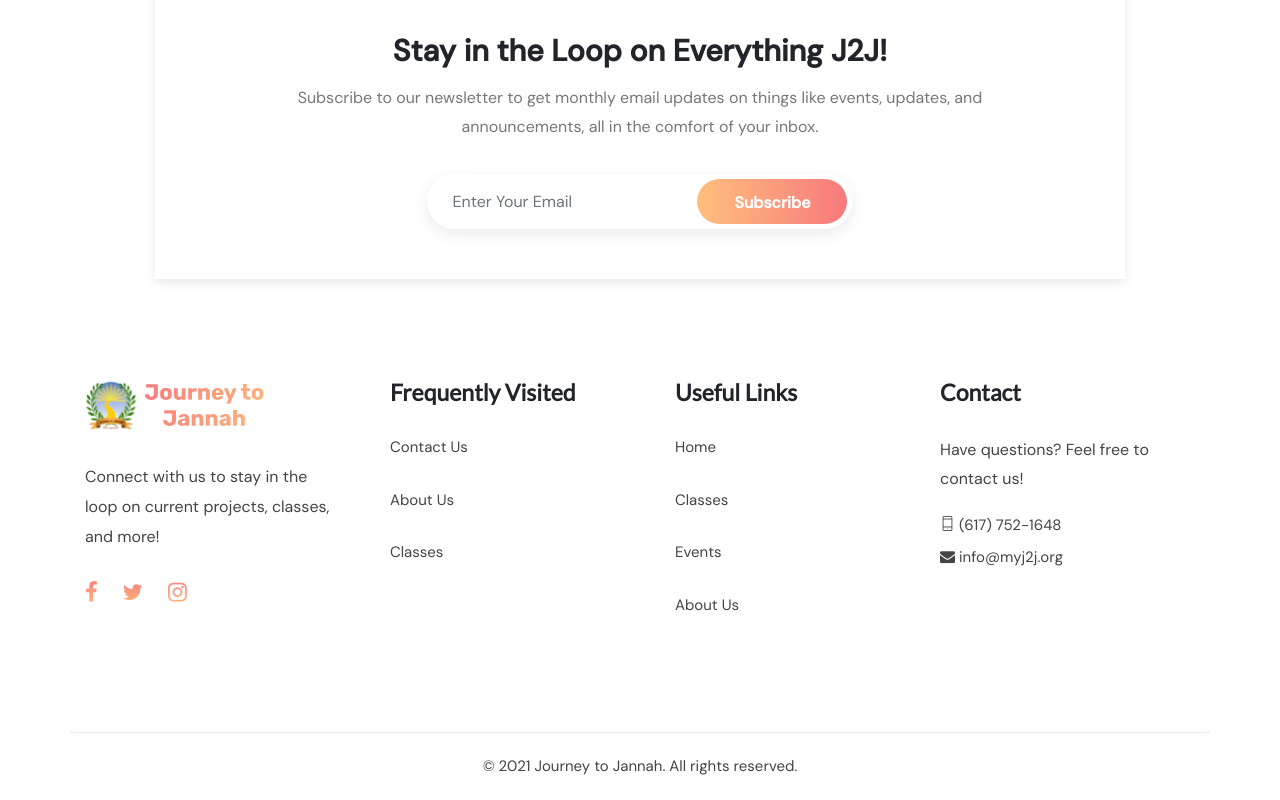
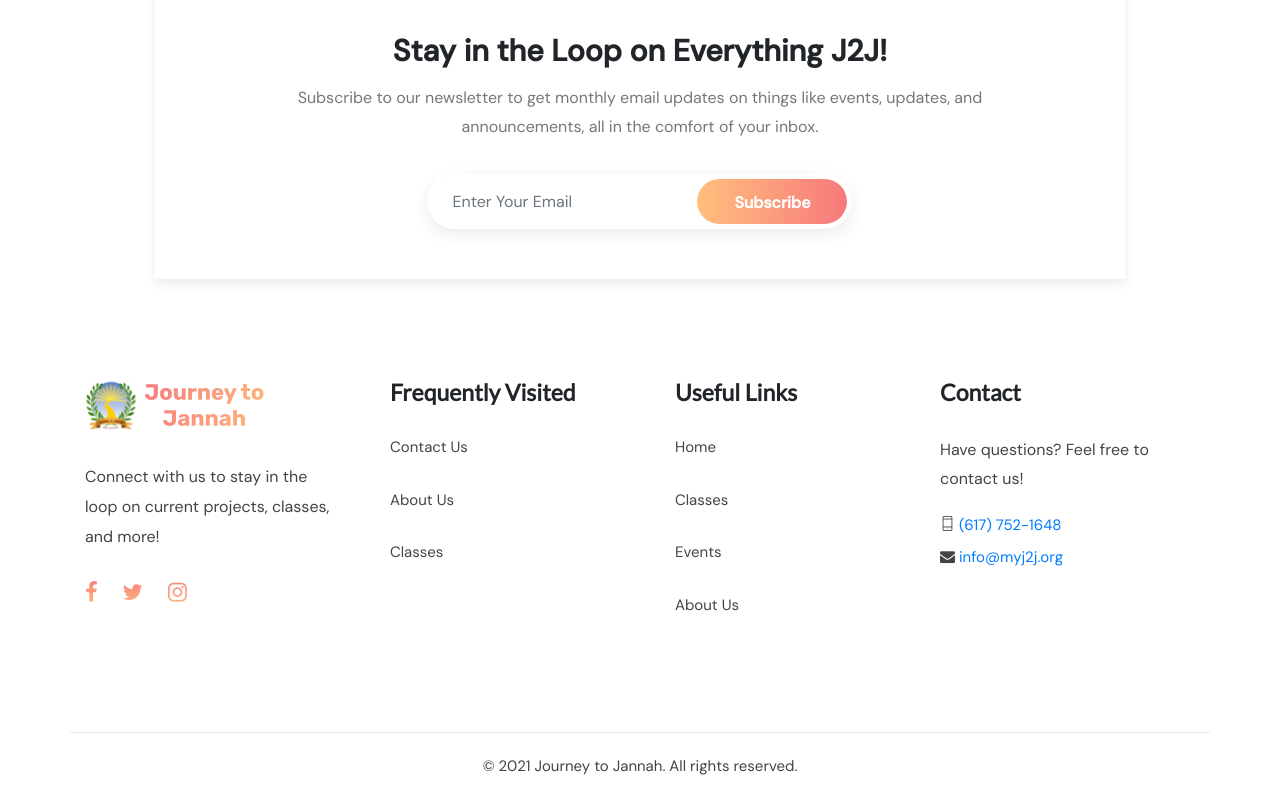
Before and after one commit to journey-jannah/journey-jannah.github.io, a React (Create React App) app: page / in a window 1280 px wide. Shown: the part 4993-5793 px from the top of the page. Built offline with nearby package versions, Linux system fonts and the light colour scheme.

Commit message:
readme + ext link

```diff
--- a/src/components/footer/index.js
+++ b/src/components/footer/index.js
@@ -24,9 +24,9 @@ const Footer = (props) =>{
                                 </div>
                                 <p>Connect with us to stay in the loop on current projects, classes, and more!</p>
                                 <ul>
-                                    <li><Link onClick={ClickHandler} to="https://m.facebook.com/pages/category/Community-Service/Journey-to-Jannah-100734968223242/"><i className="fa fa-facebook"></i></Link></li>
-                                    <li><Link onClick={ClickHandler} to="https://twitter.com/JtoJYouthWing?s=20"><i className="fa fa-twitter"></i></Link></li>
-                                    <li><Link onClick={ClickHandler} to="https://instagram.com/journeytojannah_youthwing?igshid=hm76cionmdoz"><i className="fa fa-instagram"></i></Link></li>
+                                    <li><Link to="//m.facebook.com/pages/category/Community-Service/Journey-to-Jannah-100734968223242/"><i className="fa fa-facebook"></i></Link></li>
+                                    <li><Link to="//twitter.com/JtoJYouthWing?s=20"><i className="fa fa-twitter"></i></Link></li>
+                                    <li><Link to="//instagram.com/journeytojannah_youthwing?igshid=hm76cionmdoz"><i className="fa fa-instagram"></i></Link></li>
                                 </ul>
                             </div>
                         </div>
@@ -63,8 +63,8 @@ const Footer = (props) =>{
                                 <p>Have questions? Feel free to contact us!</p>
                                 <div className="contact-ft">
                                     <ul>
-                                        <li><i className="ti-mobile"></i> (617) 752-1648</li>
-                                        <li><i className="fa fa-envelope"></i> info@myj2j.org</li>
+                                        <li><i className="ti-mobile"></i><Link to="//tel:6177521648"> (617) 752-1648</Link></li>
+                                        <li><i className="fa fa-envelope"></i><Link to="//mailto:info@myj2j.org"> info@myj2j.org</Link></li>
                                     </ul>
                                 </div>
                             </div>
```
Also changed, not shown: 1 other file (tests, documents, lock files or other folders).
